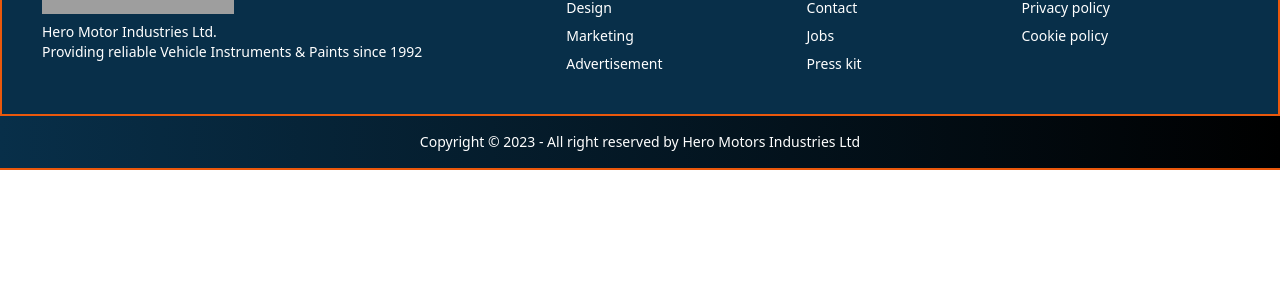
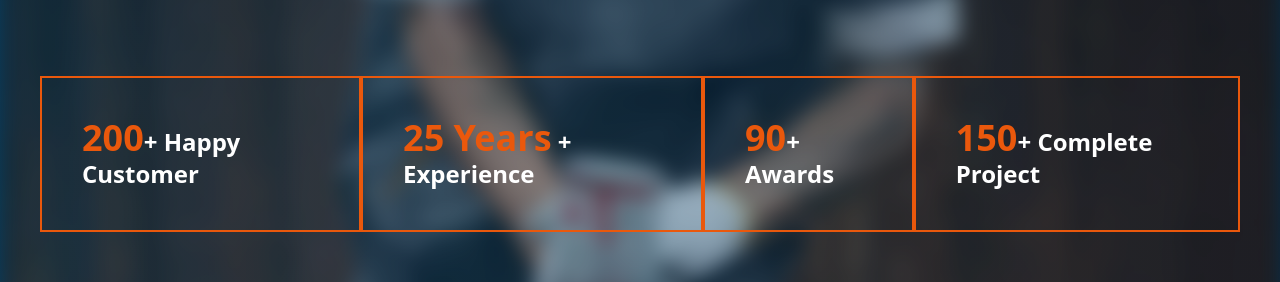
Before and after one commit to Shahriar090/car-painting-workshop-client, a React (Vite) app: page / in a window 1280 px wide. Shown: the part 2044-2326 px from the top of the page. Before the commit the page ends 2214 px from the top, so only its background shows below. Built offline with nearby package versions, Linux system fonts and the light colour scheme; no server answers; grey boxes are pictures that could not be loaded.

Commit message:
Added an achievements section to let people know about success rate

```diff
--- a/package.json
+++ b/package.json
@@ -17,6 +17,7 @@
     "react": "^18.2.0",
     "react-dom": "^18.2.0",
     "react-icons": "^4.10.1",
+    "react-parallax": "^3.5.1",
     "react-router-dom": "^6.14.2",
     "react-toastify": "^9.1.3",
     "react-type-animation": "^3.1.0",
--- /dev/null
+++ b/src/Pages/Home/Achievements/Achievements.jsx
@@ -0,0 +1,45 @@
+import React, { useEffect } from 'react';
+import { Parallax, Background } from 'react-parallax';
+import parallaxImg from '../../../assets/paralax-img.avif'
+import AOS from 'aos';
+import 'aos/dist/aos.css';
+
+
+
+const Achievements = () => {
+    useEffect(() => {
+        AOS.init({
+          duration: 800,
+          once: false,
+        });
+      }, []);
+    return (
+        <div className='mt-8 mb-2 relative'>
+         <Parallax
+        blur={{ min: -15, max: 25 }}
+        bgImage={parallaxImg}
+        bgImageAlt="Loading"
+        strength={-200}
+    >
+
+        <div style={{ height: '500px' }} />
+
+        <div className="absolute inset-0 bg-gradient-to-l from-sky-950 to-sky-800 opacity-40" />
+        <div className="absolute inset-0 flex flex-col md:flex-row lg:flex-row xl:flex-row justify-between px-10 items-center  text-white">
+                        <div className='happy-customer border-2 py-5 px-5 lg:py-10 lg:px-10 border-orange-600 text-2xl font-semibold'data-aos="fade-right"><span className='text-4xl text-orange-600 font-bold'>200</span>+ Happy Customer</div>
+
+                        <div className='experience border-2 py-5 px-5 lg:py-10 lg:px-10 border-orange-600 text-2xl font-semibold'data-aos="fade-up"><span className='text-4xl text-orange-600 font-bold'>25 Years</span> + Experience</div>
+
+                        <div className='win-awards border-2 py-5 px-5 lg:py-10 lg:px-10 border-orange-600 text-2xl font-semibold'data-aos="zoom-in"><span className='text-4xl text-orange-600 font-bold'>90</span>+ Awards</div>
+
+                        <div className='complete-project border-2 py-5 px-5 lg:py-10 lg:px-10 border-orange-600 text-2xl font-semibold'data-aos="fade-left"><span className='text-4xl text-orange-600 font-bold'>150</span>+ Complete Project</div>
+
+
+                    </div>
+    </Parallax>
+
+    </div>
+    );
+};
+
+export default Achievements;
--- a/src/Pages/Home/Home/Home.jsx
+++ b/src/Pages/Home/Home/Home.jsx
@@ -4,6 +4,7 @@
 import AboutUs from '../AboutUs/AboutUs';
 import Services from '../Services/Services';
 import Footer from '../Footer/Footer';
+import Achievements from '../Achievements/Achievements';
 
 const Home = () => {
     return (
@@ -12,6 +13,7 @@
             <ShortDescription></ShortDescription>
             <AboutUs></AboutUs>
             <Services></Services>
+            <Achievements></Achievements>
             <Footer></Footer>
         </div>
     );
```
Also changed, not shown: src/assets/paralax-img.avif (added), 1 other file (tests, documents, lock files or other folders).
